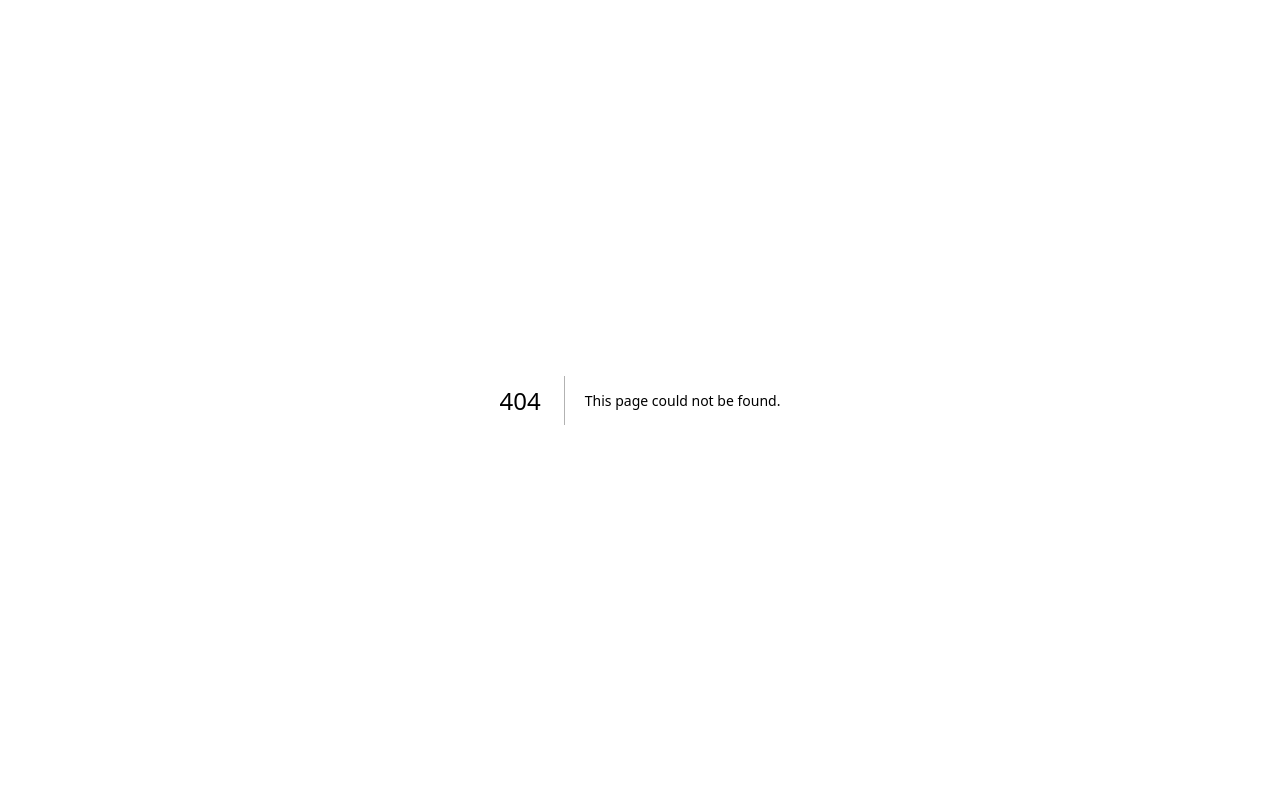
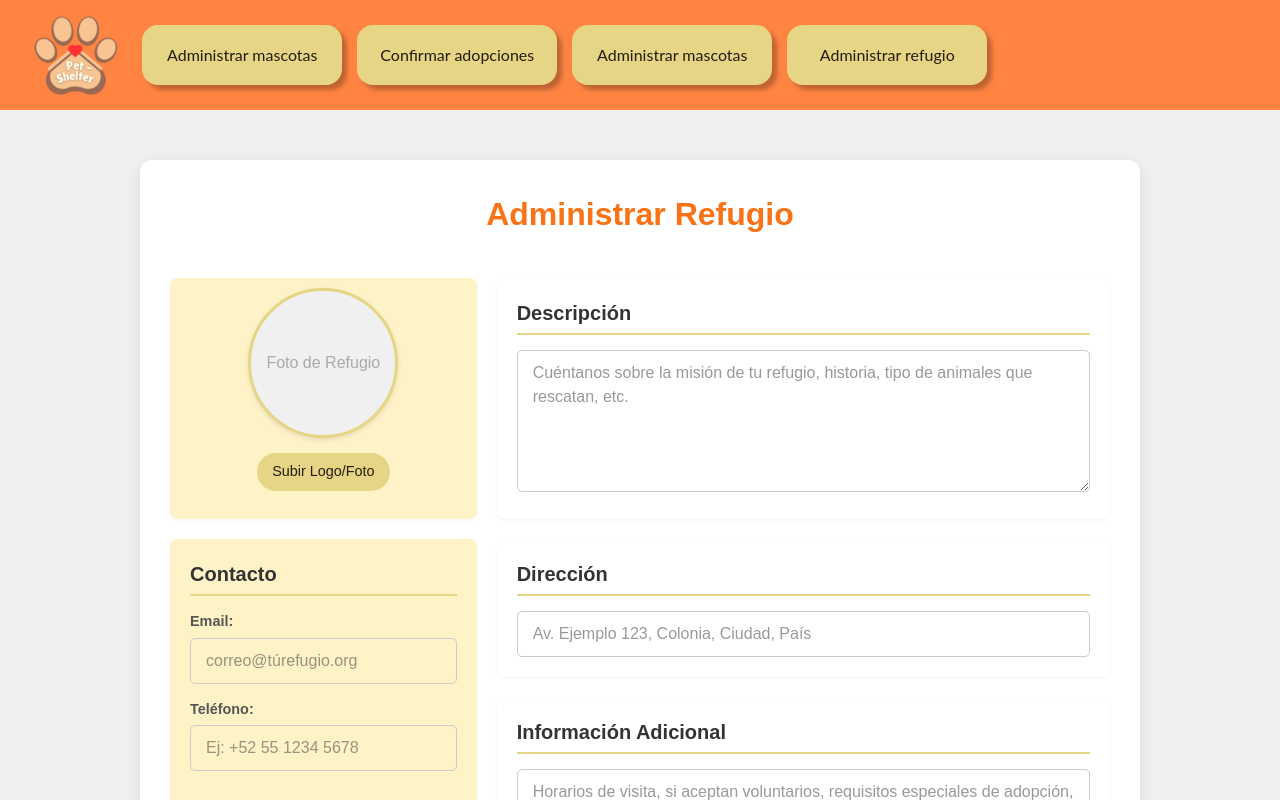
Before and after one commit to up220187/PetShelter, a Next.js app in the folder frontend/: page /Refugio/administrarrefugio in a window 1280 px wide. Before the commit this address had no page. Shown: the top 800 px of the page. Built offline with nearby package versions, Linux system fonts and the light colour scheme.

Commit message:
Perfiles completos jeje

```diff
--- a/frontend/src/app/Adoptantes/AdministrarPerfil/page.tsx
+++ b/frontend/src/app/Adoptantes/AdministrarPerfil/page.tsx
@@ -1,7 +1,7 @@
+// src/app/dashboard/customer/profile/page.tsx
 "use client";
 
-import Image from "next/image";
-// No necesitamos importar una imagen de placeholder si el espacio quedará en blanco.
+import Image from "next/image"; // Aunque no importamos una imagen, mantenemos la importación de Image por si acaso.
 
 export default function AdoptanteProfilePage() {
   return (
@@ -9,35 +9,23 @@ export default function AdoptanteProfilePage() {
       <h1 className="profile-title">Administrar Perfil</h1>
 
       <div className="profile-grid">
-        {/* Sección de la imagen de perfil (espacio en blanco para la foto) */}
+        {/* Sección de la imagen de perfil (espacio en blanco para la foto), similar al logo del refugio */}
         <div className="profile-image-section">
-          {/* Este div representará el espacio para la foto de perfil vacía */}
           <div className="profile-picture-empty"></div>
+          {/* Opcional: Input para subir foto de perfil */}
+          <input type="file" id="profile-picture-upload" className="file-upload-input" />
+          <label htmlFor="profile-picture-upload" className="file-upload-label">Subir Foto de Perfil</label>
         </div>
 
-        {/* Sección del nombre del usuario (vacía) */}
+        {/* Sección del nombre del usuario (vacía), movida para que quede al lado de la descripción o en una celda propia */}
         <div className="profile-name-section">
-          <h2 className="section-title">Nombre del Usuario</h2>
-          {/* Campo de input vacío para el nombre */}
-          <input type="text" id="name-user" className="profile-input" placeholder="Tu nombre" />
+          <h2 className="section-title">Nombre Completo</h2>
+          <input type="text" id="name-user" className="profile-input" placeholder="Tu nombre completo" />
         </div>
 
-        {/* Sección de descripción (vacía) */}
-        <div className="profile-description-section">
-          <h2 className="section-title">Descripción</h2>
-          {/* Textarea vacío para la descripción */}
-          <textarea
-            id="description"
-            className="profile-textarea"
-            rows={4}
-            placeholder="Cuéntanos un poco sobre ti y por qué quieres adoptar..."
-          ></textarea>
-        </div>
-
-        {/* Sección de contacto (vacía) */}
+        {/* Sección de contacto (vacía), similar a la sección de contacto del refugio */}
         <div className="profile-contact-section">
           <h2 className="section-title">Contacto</h2>
-          {/* Campos de input vacíos */}
           <div className="input-group">
             <label htmlFor="email" className="input-label">Email:</label>
             <input type="email" id="email" className="profile-input" placeholder="tu.email@ejemplo.com" />
@@ -48,26 +36,41 @@ export default function AdoptanteProfilePage() {
           </div>
         </div>
 
+        {/* Sección de descripción (vacía) */}
+        <div className="profile-description-section">
+          <h2 className="section-title">Descripción Personal</h2>
+          <textarea
+            id="description"
+            className="profile-textarea"
+            rows={4}
+            placeholder="Cuéntanos un poco sobre ti y por qué quieres adoptar..."
+          ></textarea>
+        </div>
+
+        {/* Sección de datos personales (vacía), similar a la dirección del refugio */}
+        <div className="profile-personal-data-section">
+          <h2 className="section-title">Datos Personales</h2>
+          <div className="input-group">
+            <label htmlFor="address" className="input-label">Dirección:</label>
+            <input type="text" id="address" className="profile-input" placeholder="Tu dirección completa" />
+          </div>
+          {/* Puedes añadir más campos personales aquí, por ejemplo:
+          <div className="input-group">
+            <label htmlFor="age" className="input-label">Edad:</label>
+            <input type="number" id="age" className="profile-input" placeholder="Tu edad" />
+          </div>
+          */}
+        </div>
+
         {/* Sección de información adicional (vacía) */}
         <div className="profile-additional-info-section">
           <h2 className="section-title">Información Adicional</h2>
-          {/* Textarea vacío */}
           <textarea
             id="additional-info"
             className="profile-textarea"
             rows={4}
             placeholder="Alguna información extra que quieras compartir (ej. experiencia con mascotas, espacio en casa)."
           ></textarea>
-        </div>
-
-        {/* Sección de datos personales (vacía) */}
-        <div className="profile-personal-data-section">
-          <h2 className="section-title">Datos Personales</h2>
-          {/* Campos de input vacíos */}
-          <div className="input-group">
-            <label htmlFor="address" className="input-label">Dirección:</label>
-            <input type="text" id="address" className="profile-input" placeholder="Tu dirección" />
-          </div>
         </div>
       </div>
 
--- /dev/null
+++ b/frontend/src/app/Refugio/administrarrefugio/page.tsx
@@ -0,0 +1,72 @@
+// src/app/register/shelter/page.tsx
+"use client";
+
+import Link from "next/link";
+
+export default function CreateShelterPage() {
+  return (
+    <div className="create-shelter-container">
+      <h1 className="shelter-title">Administrar Refugio</h1>
+
+      <div className="shelter-grid">
+        {/* Sección de Logo/Imagen de perfil del Refugio (espacio en blanco) */}
+        <div className="shelter-logo-section">
+          <div className="shelter-picture-empty"></div>
+          <input type="file" id="shelter-logo-upload" className="file-upload-input" />
+          <label htmlFor="shelter-logo-upload" className="file-upload-label">Subir Logo/Foto</label>
+        </div>
+
+        {/* Sección de Descripción */}
+        <div className="shelter-description-section">
+          <h2 className="section-title">Descripción</h2>
+          <textarea
+            id="shelter-description"
+            className="profile-textarea"
+            rows={5}
+            placeholder="Cuéntanos sobre la misión de tu refugio, historia, tipo de animales que rescatan, etc."
+          ></textarea>
+        </div>
+
+        {/* Sección de Dirección (interpretando "Av. Independencia 123" como un campo de dirección) */}
+        <div className="shelter-address-section">
+          <h2 className="section-title">Dirección</h2>
+          <input
+            type="text"
+            id="shelter-address"
+            className="profile-input"
+            placeholder="Av. Ejemplo 123, Colonia, Ciudad, País"
+          />
+        </div>
+
+        {/* Sección de Contacto (al lado del logo en la imagen) */}
+        <div className="shelter-contact-section">
+          <h2 className="section-title">Contacto</h2>
+          <div className="input-group">
+            <label htmlFor="shelter-email" className="input-label">Email:</label>
+            <input type="email" id="shelter-email" className="profile-input" placeholder="correo@túrefugio.org" />
+          </div>
+          <div className="input-group">
+            <label htmlFor="shelter-phone" className="input-label">Teléfono:</label>
+            <input type="tel" id="shelter-phone" className="profile-input" placeholder="Ej: +52 55 1234 5678" />
+          </div>
+        </div>
+
+        {/* Sección de Información Adicional (interpretando "Info add." como un campo de texto amplio) */}
+        <div className="shelter-additional-info-section">
+          <h2 className="section-title">Información Adicional</h2>
+          <textarea
+            id="shelter-additional-info"
+            className="profile-textarea"
+            rows={5}
+            placeholder="Horarios de visita, si aceptan voluntarios, requisitos especiales de adopción, etc."
+          ></textarea>
+        </div>
+      </div>
+
+      <div className="profile-actions">
+        <button className="save-button">Guardar Cambios</button>
+        <button className="cancel-button">Cancelar</button>
+      </div>
+    </div>
+  );
+}
--- a/frontend/src/app/Refugio/layout.tsx
+++ b/frontend/src/app/Refugio/layout.tsx
@@ -24,16 +24,16 @@ export default function ShelterDashboardLayout({
         </div>
         <div className="search-and-nav-sectionn">
           <nav className="shelter-nav">
-            <Link href="/dashboard/shelter/administrar-mascotas">
+            <Link href="/Refugio/administrarmascotas">
               <AdministrarMascotasButton />
             </Link>
-            <Link href="/dashboard/shelter/confirmar-adopciones">
+            <Link href="/Refugio/confirmaradopciones">
               <ConfirmarAdopcionesButton />
             </Link>
-            <Link href="/dashboard/shelter/administrar-solicitudes">
+            <Link href="/Refugio/administrarsolicitudes">
               <AdministrarSolicitudesButton />
             </Link>
-            <Link href="/dashboard/shelter/administrar-refugio">
+            <Link href="/Refugio/administrarrefugio">
               <AdministrarRefugioButton />
             </Link>
           </nav>
--- a/frontend/src/app/globals.css
+++ b/frontend/src/app/globals.css
@@ -218,7 +218,7 @@ body {
    border-radius: 8px;
    text-decoration: none;
    font-weight: 500;
-  box-shadow: 0 2px 8px rgba(0,0,0,0.1);
+   box-shadow: 0 2px 8px rgba(0, 0, 0, 0.1);
    transition: transform 0.2s ease;
  }
 
@@ -235,7 +235,8 @@ body {
    background-color: #f97316;
  }
 
-html, body {
+ html,
+ body {
    margin: 0;
    padding: 0;
    min-height: 100vh;
@@ -280,7 +281,7 @@ html, body {
    padding: 1.5rem;
    border-radius: 12px;
    width: 220px;
-  box-shadow: 0 4px 6px rgba(0,0,0,0.1);
+   box-shadow: 0 4px 6px rgba(0, 0, 0, 0.1);
  }
 
  .feature-card h3 {
@@ -347,7 +348,8 @@ html, body {
    font-size: 16px;
  }
 
-.search-icon, .filter-icon {
+ .search-icon,
+ .filter-icon {
    color: #f97316;
    margin-left: 10px;
    cursor: pointer;
@@ -366,7 +368,7 @@ html, body {
    border-radius: 20px;
    text-decoration: none;
    font-weight: 500;
-  box-shadow: 0 2px 4px rgba(0,0,0,0.1);
+   box-shadow: 0 2px 4px rgba(0, 0, 0, 0.1);
    transition: background-color 0.3s ease;
  }
 
@@ -499,13 +501,13 @@ html, body {
  }
 
  .shelter-header {
-  background-color: #f97316;
-  padding: 10px 20px;
+   background-color: #FF8442;
+   padding: 15px 30px;
    display: flex;
-  justify-content: space-between;
    align-items: center;
-  box-shadow: 0 2px 5px rgba(0,0,0,0.1);
-  border-bottom: 2px solid #E5D585;
+   gap: 20px;
+   box-shadow: 0 2px 5px rgba(0, 0, 0, 0.1);
+
  }
 
  .shelter-header .logo-section {
@@ -532,7 +534,7 @@ html, body {
    text-decoration: none;
    font-weight: 600;
    transition: background-color 0.2s ease, transform 0.2s ease;
-  box-shadow: 0 2px 5px rgba(0,0,0,0.1);
+   box-shadow: 0 2px 5px rgba(0, 0, 0, 0.1);
  }
 
  .shelter-nav .nav-button:hover {
@@ -644,19 +646,19 @@ html, body {
   background-color: white;
   border-radius: 12px;
   box-shadow: 0 4px 15px rgba(0, 0, 0, 0.1);
-  max-width: 1000px; /* Ajusta el ancho según necesites */
+  max-width: 1000px;
   width: 95%;
   padding: 30px;
   display: flex;
   flex-direction: column;
-  gap: 20px; /* Espacio entre las secciones principales */
-  margin: 20px auto; /* Centra el contenedor en la página */
+  gap: 20px;
+  margin: 20px auto;
 }
 
 .profile-title {
   font-size: 2rem;
   font-weight: bold;
-  color: #f97316; /* Naranja fuerte */
+  color: #f97316;
   text-align: center;
   margin-bottom: 20px;
 }
@@ -664,48 +666,74 @@ html, body {
 .profile-grid {
   display: grid;
   grid-template-areas:
-    "image-area name-area"
-    "image-area description-area"
-    "image-area contact-area"
-    "image-area personal-area"
-    "image-area additional-area";
-  grid-template-columns: 1fr 2fr; /* Una columna para la imagen, dos para el resto */
-  grid-template-rows: auto auto auto auto auto; /* Filas automáticas para las secciones */
-  gap: 20px; /* Espacio entre los elementos de la cuadrícula */
+    "picture-area name-area description-area"
+    "contact-area personal-area additional-area";
+  grid-template-columns: 1fr 1fr 1fr;
+  grid-template-rows: auto auto;
+  gap: 20px;
 }
 
 .profile-image-section {
-  grid-area: image-area; /* Asigna el área de la imagen */
+  grid-area: picture-area;
   display: flex;
   flex-direction: column;
   align-items: center;
-  justify-content: flex-start; /* Alinea la imagen arriba */
-  padding-right: 20px; /* Espacio a la derecha de la imagen */
-  border-right: 1px solid #eee; /* Separador visual */
+  justify-content: flex-start;
+  padding: 10px;
+  background-color: #fef3c7;
+  border-radius: 8px;
+  box-shadow: 0 1px 3px rgba(0,0,0,0.05);
 }
 
-/* Estilos para el div que representa el espacio de la foto de perfil vacía */
 .profile-picture-empty {
   width: 150px;
   height: 150px;
-  border-radius: 50%; /* Hacerlo circular */
-  background-color: #f0f0f0; /* Un color de fondo gris claro para el espacio */
-  border: 3px solid #E5D585; /* Borde amarillo alrededor */
+  border-radius: 50%;
+  background-color: #f0f0f0;
+  border: 3px solid #E5D585;
   box-shadow: 0 2px 5px rgba(0,0,0,0.1);
   margin-bottom: 15px;
-  display: flex; /* Para centrar un posible icono o texto dentro si se desea */
+  display: flex;
   align-items: center;
   justify-content: center;
-  color: #aaa; /* Color para un posible icono o texto */
-  font-size: 3rem; /* Tamaño grande para un icono */
-  /* Puedes añadir un icono de usuario SVG o Font Awesome aquí dentro del HTML si quieres */
+  color: #aaa;
+  font-size: 1rem;
+  text-align: center;
+  line-height: 1.2;
+}
+.profile-picture-empty::before {
+  content: "Tu Foto";
 }
 
+.file-upload-input {
+  display: none;
+}
 
-/* Nuevas secciones de la cuadrícula (ajustadas para inputs/textareas) */
+.file-upload-label {
+  background-color: #E5D585;
+  color: #261C14;
+  padding: 8px 15px;
+  border-radius: 20px;
+  cursor: pointer;
+  font-size: 0.9rem;
+  transition: background-color 0.2s ease;
+}
+
+.file-upload-label:hover {
+  background-color: #fcd34d;
+}
+
 .profile-name-section {
   grid-area: name-area;
-  background-color: #fff; /* Blanco */
+  background-color: #fff;
+  padding: 20px;
+  border-radius: 8px;
+  box-shadow: 0 1px 3px rgba(0,0,0,0.05);
+}
+
+.profile-contact-section {
+  grid-area: contact-area;
+  background-color: #fef3c7;
   padding: 20px;
   border-radius: 8px;
   box-shadow: 0 1px 3px rgba(0,0,0,0.05);
@@ -713,15 +741,7 @@ html, body {
 
 .profile-description-section {
   grid-area: description-area;
-  background-color: #fff; /* Blanco */
-  padding: 20px;
-  border-radius: 8px;
-  box-shadow: 0 1px 3px rgba(0,0,0,0.05);
-}
-
-.profile-contact-section {
-  grid-area: contact-area;
-  background-color: #fef3c7; /* Un fondo amarillo muy claro */
+  background-color: #fff;
   padding: 20px;
   border-radius: 8px;
   box-shadow: 0 1px 3px rgba(0,0,0,0.05);
@@ -737,19 +757,18 @@ html, body {
 
 .profile-additional-info-section {
   grid-area: additional-area;
-  background-color: #fef3c7; /* Un fondo amarillo muy claro */
+  background-color: #fef3c7;
   padding: 20px;
   border-radius: 8px;
   box-shadow: 0 1px 3px rgba(0,0,0,0.05);
 }
-
 
 .section-title {
   font-size: 1.25rem;
   font-weight: bold;
   color: #333;
   margin-bottom: 15px;
-  border-bottom: 2px solid #E5D585; /* Línea de separación debajo del título */
+  border-bottom: 2px solid #E5D585;
   padding-bottom: 5px;
 }
 
@@ -773,7 +792,7 @@ html, body {
   border-radius: 5px;
   font-size: 1rem;
   color: #333;
-  box-sizing: border-box; /* Incluye padding y borde en el width/height */
+  box-sizing: border-box;
   transition: border-color 0.2s ease, box-shadow 0.2s ease;
 }
 
@@ -785,13 +804,13 @@ html, body {
 }
 
 .profile-textarea {
-  resize: vertical; /* Permite redimensionar verticalmente */
-  min-height: 80px; /* Altura mínima para el textarea */
+  resize: vertical;
+  min-height: 80px;
 }
 
 .profile-actions {
   display: flex;
-  justify-content: flex-end; /* Alinea los botones a la derecha */
+  justify-content: flex-end;
   gap: 15px;
   margin-top: 30px;
 }
@@ -808,7 +827,7 @@ html, body {
 }
 
 .save-button {
-  background-color: #f97316; /* Naranja fuerte */
+  background-color: #f97316;
   color: white;
 }
 
@@ -827,12 +846,11 @@ html, body {
   transform: translateY(-2px);
 }
 
-/* Media Queries para responsividad */
 @media (max-width: 768px) {
   .profile-grid {
-    grid-template-columns: 1fr; /* Una sola columna en pantallas pequeñas */
+    grid-template-columns: 1fr;
     grid-template-areas:
-      "image-area"
+      "picture-area"
       "name-area"
       "contact-area"
       "description-area"
@@ -845,3 +863,209 @@ html, body {
     padding-right: 0;
   }
 }
+
+ /* --- Estilos para la Página de Registrar Refugio --- */
+.create-shelter-container {
+  background-color: white;
+  border-radius: 12px;
+  box-shadow: 0 4px 15px rgba(0, 0, 0, 0.1);
+  max-width: 1000px;
+  width: 95%;
+  padding: 30px;
+  display: flex;
+  flex-direction: column;
+  gap: 20px;
+  margin: 20px auto;
+}
+
+.shelter-title {
+  font-size: 2rem;
+  font-weight: bold;
+  color: #f97316;
+  text-align: center;
+  margin-bottom: 20px;
+}
+
+.shelter-grid {
+  display: grid;
+  grid-template-areas:
+    "picture-area description-area"
+    "contact-area address-area"
+    "contact-area additional-area";
+  grid-template-columns: 1fr 2fr;
+  grid-template-rows: auto auto auto;
+  gap: 20px;
+}
+
+.shelter-logo-section {
+  grid-area: picture-area;
+  display: flex;
+  flex-direction: column;
+  align-items: center;
+  justify-content: flex-start;
+  padding: 10px;
+  background-color: #fef3c7;
+  border-radius: 8px;
+  box-shadow: 0 1px 3px rgba(0,0,0,0.05);
+}
+
+.shelter-picture-empty {
+  width: 150px;
+  height: 150px;
+  border-radius: 50%;
+  background-color: #f0f0f0;
+  border: 3px solid #E5D585;
+  box-shadow: 0 2px 5px rgba(0,0,0,0.1);
+  margin-bottom: 15px;
+  display: flex;
+  align-items: center;
+  justify-content: center;
+  color: #aaa;
+  font-size: 1rem;
+  text-align: center;
+  line-height: 1.2;
+}
+.shelter-picture-empty::before {
+  content: "Foto de Refugio";
+}
+
+.file-upload-input {
+  display: none;
+}
+
+.file-upload-label {
+  background-color: #E5D585;
+  color: #261C14;
+  padding: 8px 15px;
+  border-radius: 20px;
+  cursor: pointer;
+  font-size: 0.9rem;
+  transition: background-color 0.2s ease;
+}
+
+.file-upload-label:hover {
+  background-color: #fcd34d;
+}
+
+.shelter-description-section {
+  grid-area: description-area;
+  background-color: #fff;
+  padding: 20px;
+  border-radius: 8px;
+  box-shadow: 0 1px 3px rgba(0,0,0,0.05);
+}
+
+.shelter-address-section {
+  grid-area: address-area;
+  background-color: #fff;
+  padding: 20px;
+  border-radius: 8px;
+  box-shadow: 0 1px 3px rgba(0,0,0,0.05);
+}
+
+.shelter-contact-section {
+  grid-area: contact-area;
+  background-color: #fef3c7;
+  padding: 20px;
+  border-radius: 8px;
+  box-shadow: 0 1px 3px rgba(0,0,0,0.05);
+}
+
+.shelter-additional-info-section {
+  grid-area: additional-area;
+  background-color: #fff;
+  padding: 20px;
+  border-radius: 8px;
+  box-shadow: 0 1px 3px rgba(0,0,0,0.05);
+}
+
+.section-title {
+  font-size: 1.25rem;
+  font-weight: bold;
+  color: #333;
+  margin-bottom: 15px;
+  border-bottom: 2px solid #E5D585;
+  padding-bottom: 5px;
+}
+
+.input-group {
+  margin-bottom: 15px;
+}
+
+.input-label {
+  display: block;
+  font-size: 0.9rem;
+  color: #555;
+  margin-bottom: 5px;
+  font-weight: 600;
+}
+
+.profile-input,
+.profile-textarea {
+  width: 100%;
+  padding: 10px 15px;
+  border: 1px solid #ccc;
+  border-radius: 5px;
+  font-size: 1rem;
+  color: #333;
+  box-sizing: border-box;
+  transition: border-color 0.2s ease, box-shadow 0.2s ease;
+}
+
+.profile-input:focus,
+.profile-textarea:focus {
+  border-color: #f97316;
+  box-shadow: 0 0 0 3px rgba(249, 115, 22, 0.2);
+  outline: none;
+}
+
+.profile-textarea {
+  resize: vertical;
+  min-height: 80px;
+}
+
+.shelter-actions {
+  display: flex;
+  justify-content: flex-end;
+  gap: 15px;
+  margin-top: 30px;
+}
+
+.save-button,
+.cancel-button-link .cancel-button {
+  padding: 12px 25px;
+  border-radius: 25px;
+  font-size: 1rem;
+  font-weight: bold;
+  cursor: pointer;
+  transition: background-color 0.2s ease, transform 0.2s ease;
+  border: none;
+  text-decoration: none;
+}
+
+.save-button {
+  background-color: #f97316;
+  color: white;
+}
+
+.save-button:hover {
+  background-color: #EA580C;
+  transform: translateY(-2px);
+}
+
+@media (max-width: 768px) {
+  .shelter-grid {
+    grid-template-columns: 1fr;
+    grid-template-areas:
+      "picture-area"
+      "description-area"
+      "address-area"
+      "contact-area"
+      "additional-area";
+  }
+
+  .shelter-logo-section {
+    border-right: none;
+    padding-right: 0;
+  }
+}
```
Lines whose indentation alone changed are shown as unchanged.
